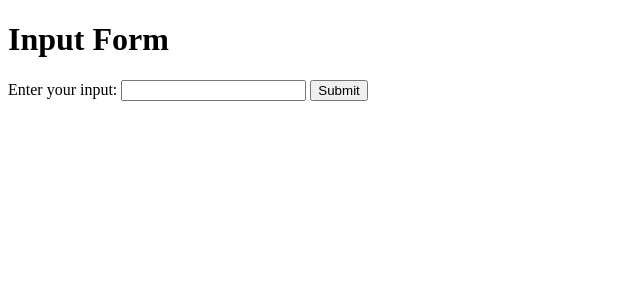
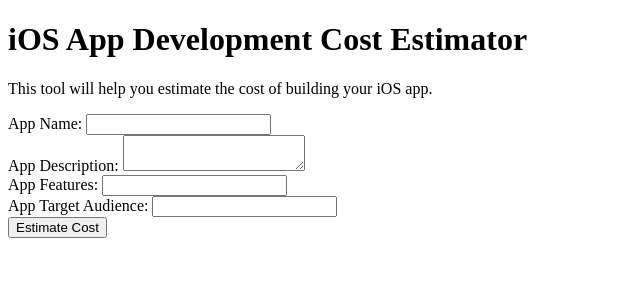
Before and after one commit to scharantej/Flaskify, a Flask app: page / in a window 1280 px wide. Shown: the top 300 px of the page, without its empty margins (0-640 px from the left). Run offline with Flask 3, Linux system fonts and the light colour scheme.

Commit message:
Update templates/index.html

```diff
--- a/templates/index.html
+++ b/templates/index.html
@@ -1,15 +1,28 @@
 
 <!DOCTYPE html>
-<html>
+<html lang="en">
 <head>
-<title>Flask Application</title>
+<meta charset="UTF-8">
+<meta name="viewport" content="width=device-width, initial-scale=1.0">
+<title>iOS App Development Cost Estimator</title>
 </head>
 <body>
-<h1>Input Form</h1>
-<form action="/submit" method="POST">
-<label for="user_input">Enter your input:</label>
-<input type="text" name="user_input" id="user_input">
-<input type="submit" value="Submit">
+<h1>iOS App Development Cost Estimator</h1>
+<p>This tool will help you estimate the cost of building your iOS app.</p>
+<form action="/results" method="POST">
+<label for="app_name">App Name:</label>
+<input type="text" name="app_name" id="app_name">
+<br>
+<label for="app_description">App Description:</label>
+<textarea name="app_description" id="app_description"></textarea>
+<br>
+<label for="app_features">App Features:</label>
+<input type="text" name="app_features" id="app_features">
+<br>
+<label for="app_target_audience">App Target Audience:</label>
+<input type="text" name="app_target_audience" id="app_target_audience">
+<br>
+<input type="submit" value="Estimate Cost">
 </form>
 </body>
 </html>
```
